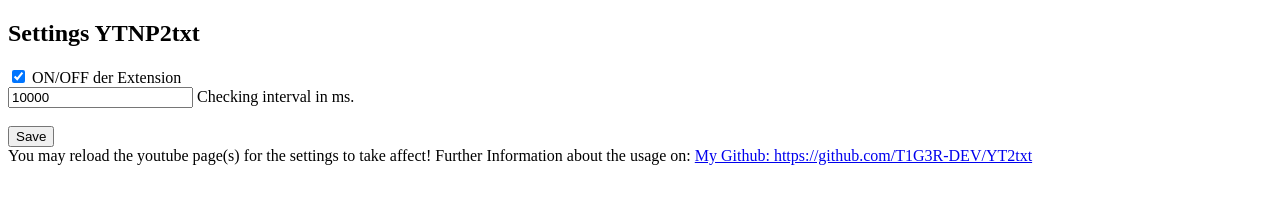
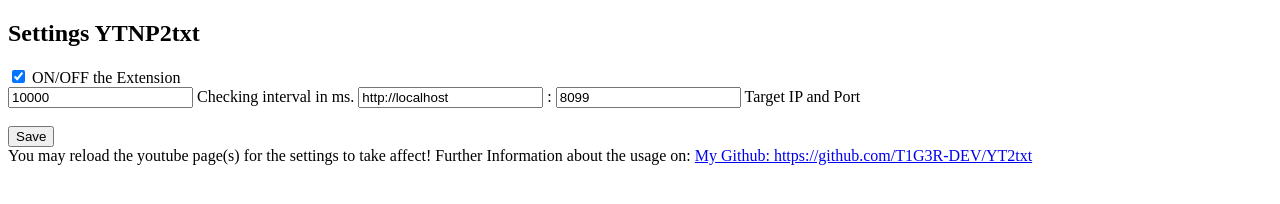
Before and after one commit to T1G3R-DEV/YT2txt, a browser extension: page YT-NP-extension/options.html in a window 1280 px wide. Drawn offline with Linux system fonts and the light colour scheme.

Commit message:
Add files via upload

```diff
--- a/YT-NP-extension/options.html
+++ b/YT-NP-extension/options.html
@@ -7,12 +7,18 @@
 <h2>Settings YTNP2txt</h2>
 <label>
   <input type="checkbox" id="ONOFF">
-  ON/OFF der Extension
+  ON/OFF the Extension
 </label>
 <br>
 <label>
     <input type="number" id="refreshInterval">
     Checking interval in ms.
+</label>
+<label>
+  <input type="text" id="targetIP" placeholder="http://localhost">
+  :
+  <input type="number" id="targetPort" placeholder="8099">
+  Target IP and Port
 </label>
 <br>
 <div id="status"></div>
--- /dev/null
+++ b/package.json
@@ -0,0 +1,5 @@
+{
+  "dependencies": {
+    "nexe": "*"
+  }
+}
```
Also changed, not shown: YT-NP-extension/cScriptRData.js (+9 -4 lines), README.md, YT-NP-extension/manifest.json, 1 other file.
